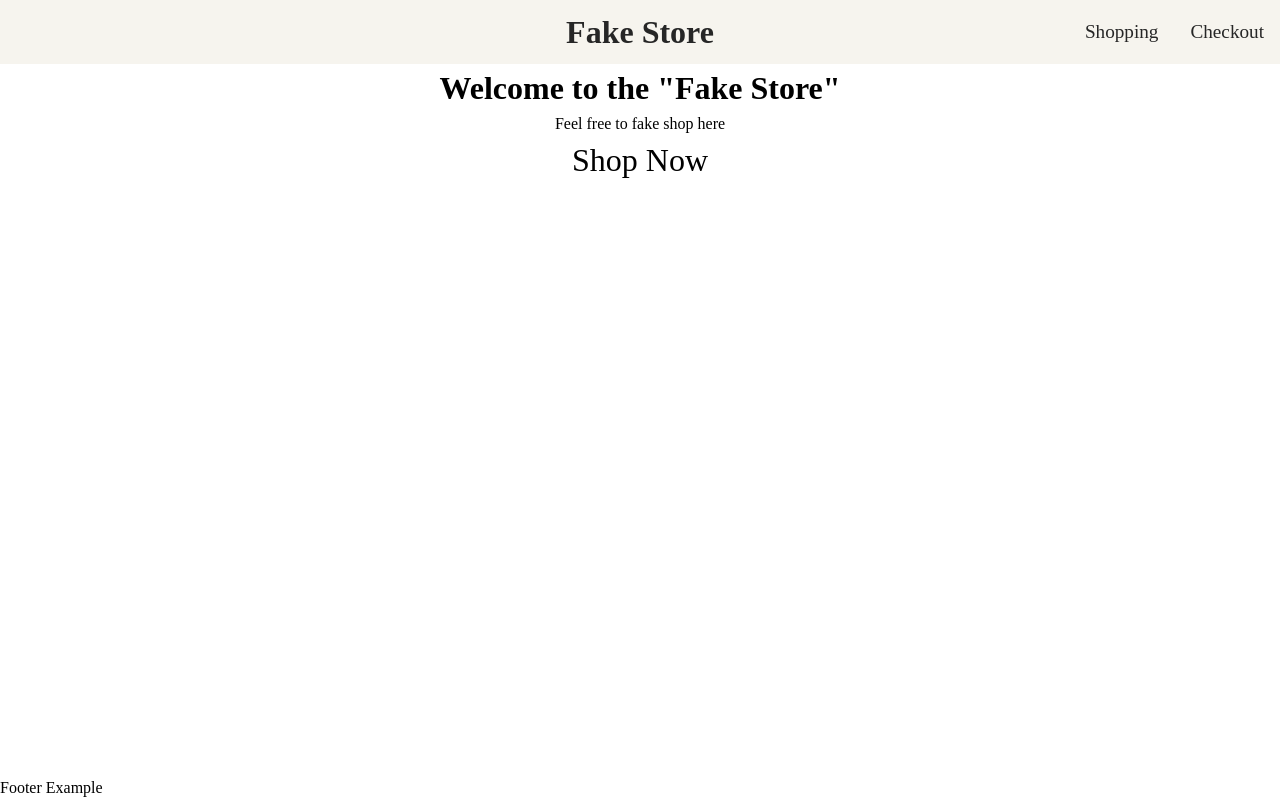
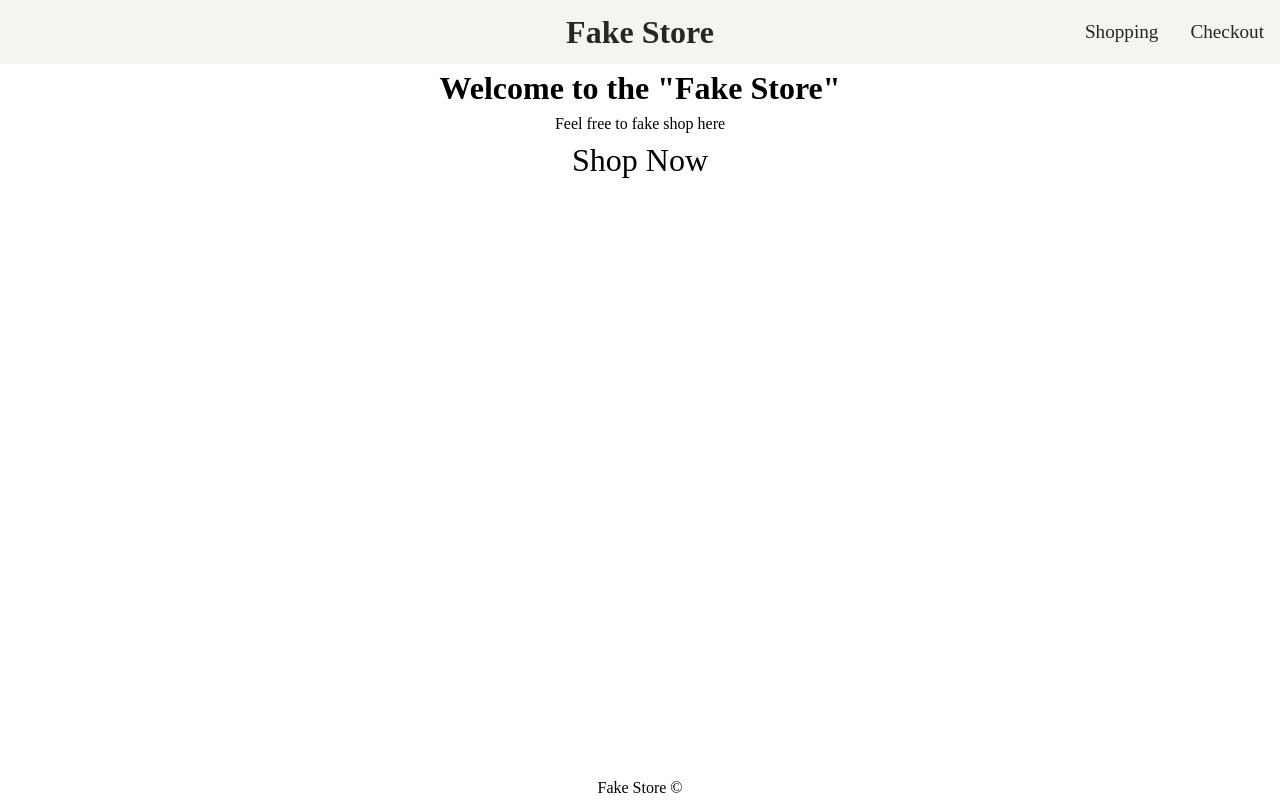
Before and after one commit to Neon-Panda/Project-Shopping-Cart, a React (Vite) app: page / in a window 1280 px wide. Built offline with nearby package versions, Linux system fonts and the light colour scheme; a web font is replaced by a local one.

Commit message:
style: add content to footer

```diff
--- a/src/components/HeaderAndFooter/Footer/Footer.jsx
+++ b/src/components/HeaderAndFooter/Footer/Footer.jsx
@@ -1,3 +1,5 @@
+import styles from "./Footer.module.css";
+
 export default function Footer() {
-  return <footer className="footer">Footer Example</footer>;
+  return <footer className={styles.footer}>Fake Store &copy;</footer>;
 }
--- /dev/null
+++ b/src/components/HeaderAndFooter/Footer/Footer.module.css
@@ -0,0 +1,4 @@
+.footer {
+  display: flex;
+  justify-content: center;
+}
```
